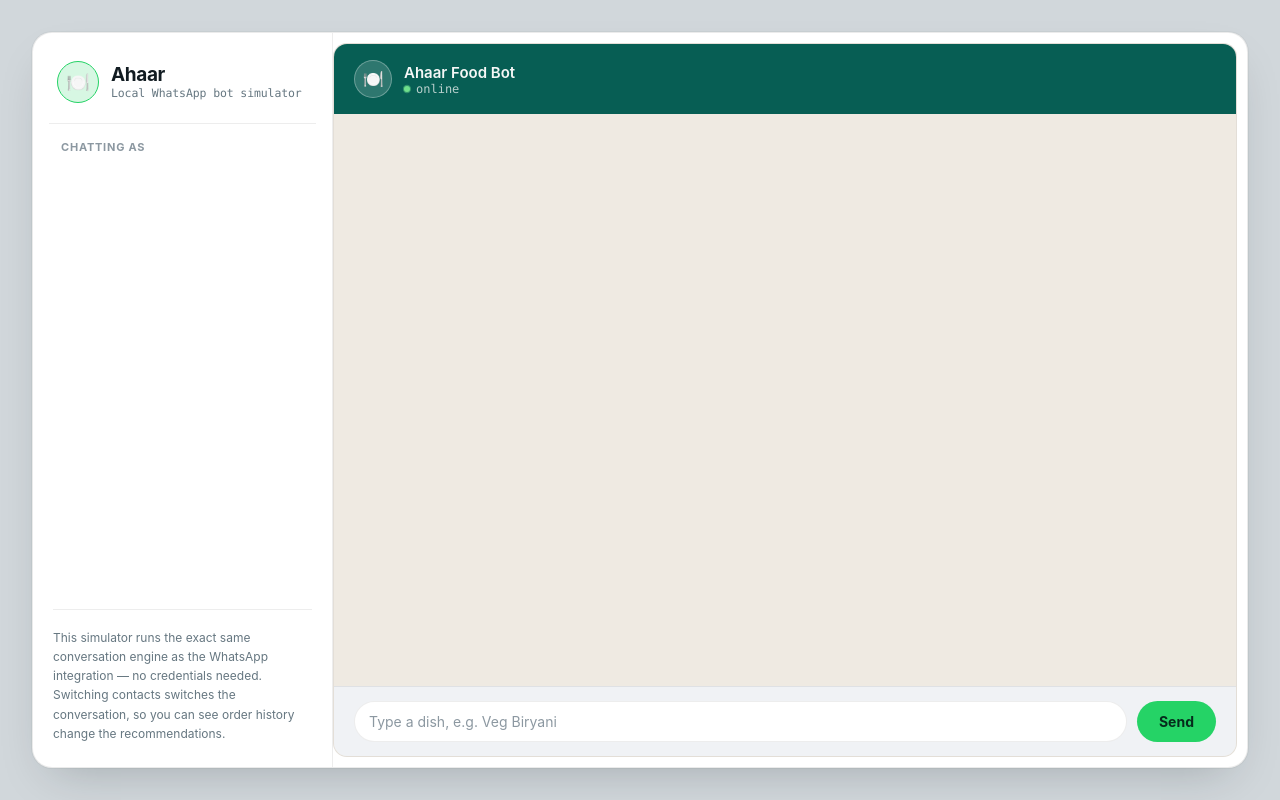
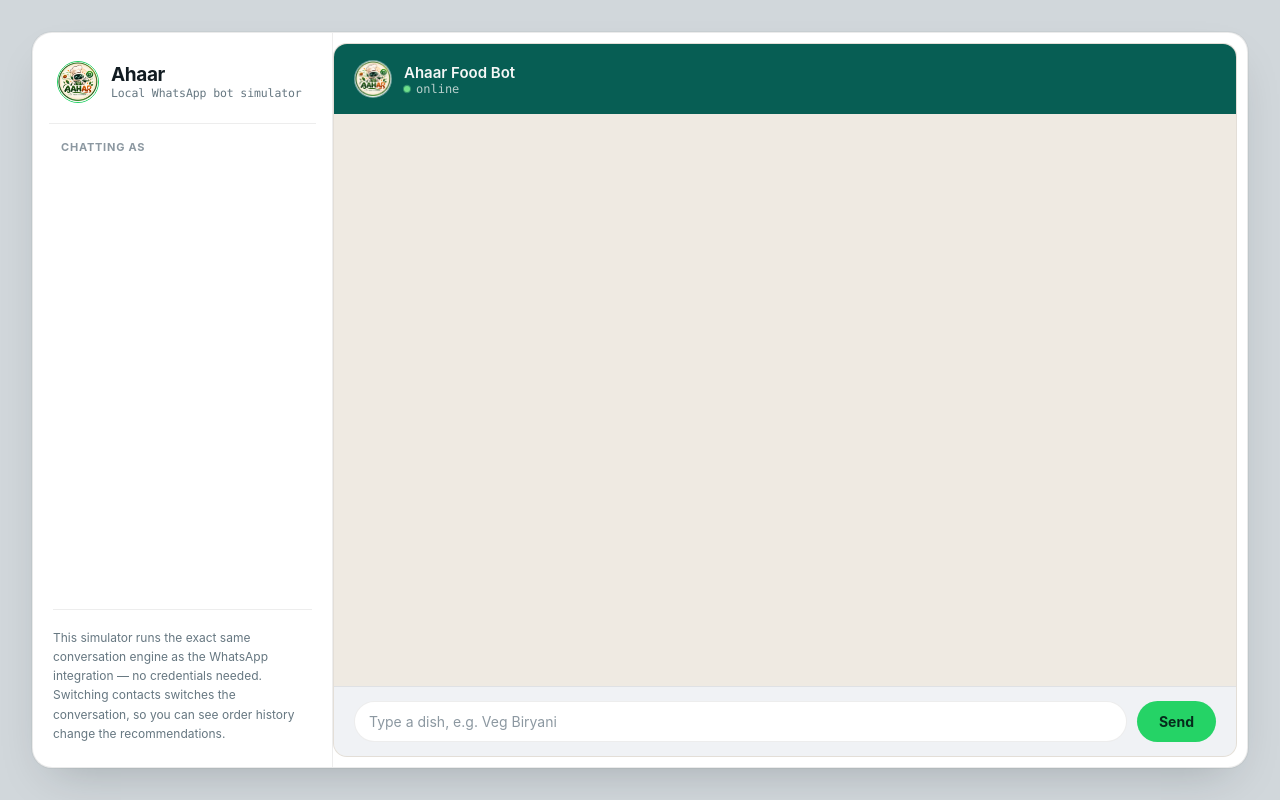
Before and after one commit to Niharikatech102/ahaar, a website: page public/index.html in a window 1280 px wide. Drawn offline with Linux system fonts and the light colour scheme; no server answers.

Commit message:
feat: add logo, restore missing users test file

```diff
--- a/public/index.html
+++ b/public/index.html
@@ -4,6 +4,7 @@
   <meta charset="utf-8" />
   <meta name="viewport" content="width=device-width, initial-scale=1" />
   <title>Ahaar — Food Ordering Bot Simulator</title>
+  <link rel="icon" href="/assets/logo.png" />
   <link rel="stylesheet" href="/styles.css" />
 </head>
 <body>
@@ -11,7 +12,7 @@
     <div class="app-shell">
       <aside class="side-panel">
         <div class="brand">
-          <div class="brand-mark">🍽️</div>
+          <img class="brand-mark" src="/assets/logo.png" alt="Ahaar logo" />
           <div class="brand-text">
             <div class="brand-name">Ahaar</div>
             <div class="brand-tag">Local WhatsApp bot simulator</div>
@@ -32,7 +33,7 @@
 
       <main class="chat-wrap">
         <header class="chat-header">
-          <div class="avatar">🍽️</div>
+          <img class="avatar" src="/assets/logo.png" alt="Ahaar Food Bot" />
           <div class="header-text">
             <div class="title">Ahaar Food Bot</div>
             <div class="subtitle"><span class="pulse-dot"></span><span id="statusLine">online</span></div>
--- a/public/styles.css
+++ b/public/styles.css
@@ -98,10 +98,7 @@ body {
   border-radius: 50%;
   background: var(--accent-soft);
   border: 1px solid var(--accent);
-  display: flex;
-  align-items: center;
-  justify-content: center;
-  font-size: 19px;
+  object-fit: cover;
 }
 
 .brand-name {
@@ -381,10 +378,7 @@ body {
   border-radius: 50%;
   background: rgba(255, 255, 255, 0.16);
   border: 1px solid rgba(255, 255, 255, 0.3);
-  display: flex;
-  align-items: center;
-  justify-content: center;
-  font-size: 17px;
+  object-fit: cover;
 }
 
 .header-text .title {
```
Also changed, not shown: tests/users.test.ts (added, +78 -0 lines), public/assets/logo.png (added), 1 other file.
